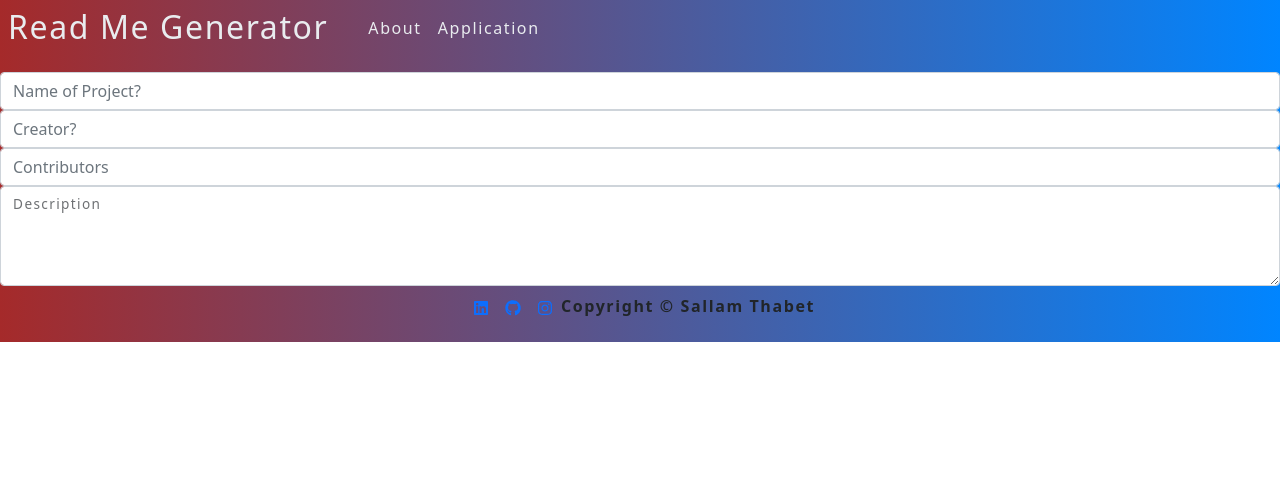
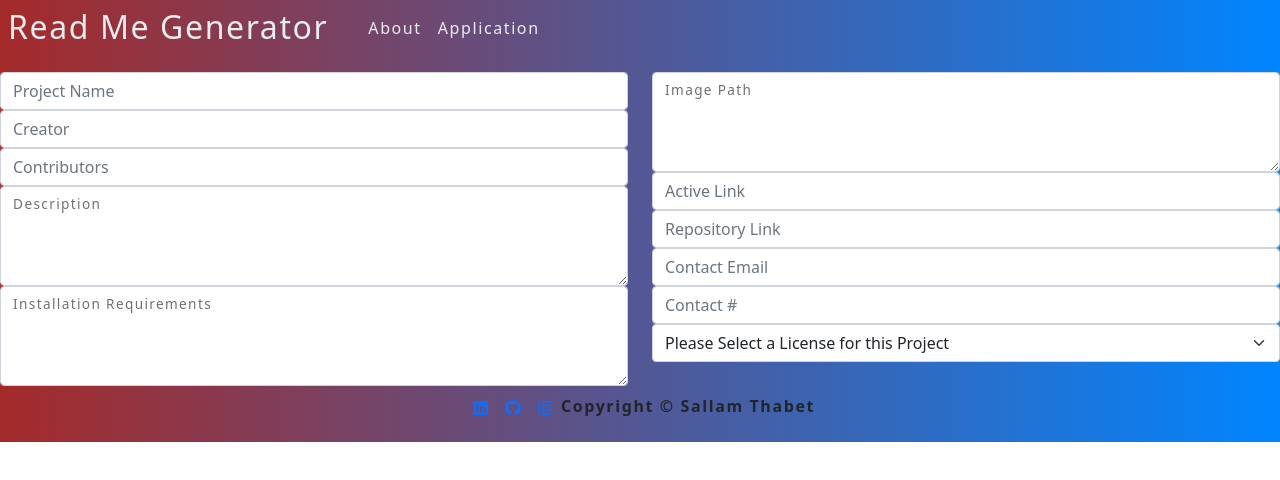
Before and after one commit to thabets/ReadMeGeneratorReact, a React (Create React App) app in the folder read-me-generator/: page /readMeGenerator in a window 1280 px wide. Shown: the top 480 px of the page. Built offline with nearby package versions, Linux system fonts and the light colour scheme; the HTML template or start-up script is replaced by a standard one.

Commit message:
Added all fill in fields

```diff
--- a/read-me-generator/src/components/ReadMeGenerator/index.js
+++ b/read-me-generator/src/components/ReadMeGenerator/index.js
@@ -1,22 +1,46 @@
 import React from "react";
-import { Form, Col, FloatingLabel } from "react-bootstrap";
+import { Form, Col,Row, FloatingLabel } from "react-bootstrap";
 
 function ReadMeGenerator() {
   return (
     <div>
       <Form>
-        <Col>
-          <Form.Control placeholder="Name of Project?" />
-          <Form.Control placeholder="Creator?" />
-          <Form.Control placeholder="Contributors" />
-          <FloatingLabel controlId="floatingTextarea" label="Description">
-            <Form.Control
-              as="textarea"
-              style={{ height: "100px" }}
-            />
-          </FloatingLabel>
-
-        </Col>
+        <Row>
+          <Col>
+            <Form.Control placeholder="Project Name" />
+            <Form.Control placeholder="Creator" />
+            <Form.Control placeholder="Contributors" />
+            <FloatingLabel controlId="floatingTextarea" label="Description">
+              <Form.Control as="textarea" style={{ height: "100px" }} />
+            </FloatingLabel>
+            <FloatingLabel
+              controlId="floatingTextarea2"
+              label="Installation Requirements"
+            >
+              <Form.Control as="textarea" style={{ height: "100px" }} />
+            </FloatingLabel>
+          </Col>
+          <Col>
+            <FloatingLabel controlId="floatingTextarea" label="Image Path">
+              <Form.Control as="textarea" style={{ height: "100px" }} />
+            </FloatingLabel>
+            <Form.Control placeholder="Active Link" />
+            <Form.Control placeholder="Repository Link" />
+            <Form.Control placeholder="Contact Email" />
+            <Form.Control placeholder="Contact #" />
+            <Form.Select aria-label="License">
+              <option>Please Select a License for this Project</option>
+              <option value="1">MIT</option>
+              <option value="2">IBM</option>
+              <option value="3">ISC</option>
+              <option value="4">Mozilla</option>
+              <option value="5">Apache 2.0</option>
+              <option value="6">Boost</option>
+              <option value="7">BSD</option>
+              <option value="8">None</option>
+            </Form.Select>
+          </Col>
+        </Row>
       </Form>
     </div>
   );
```
